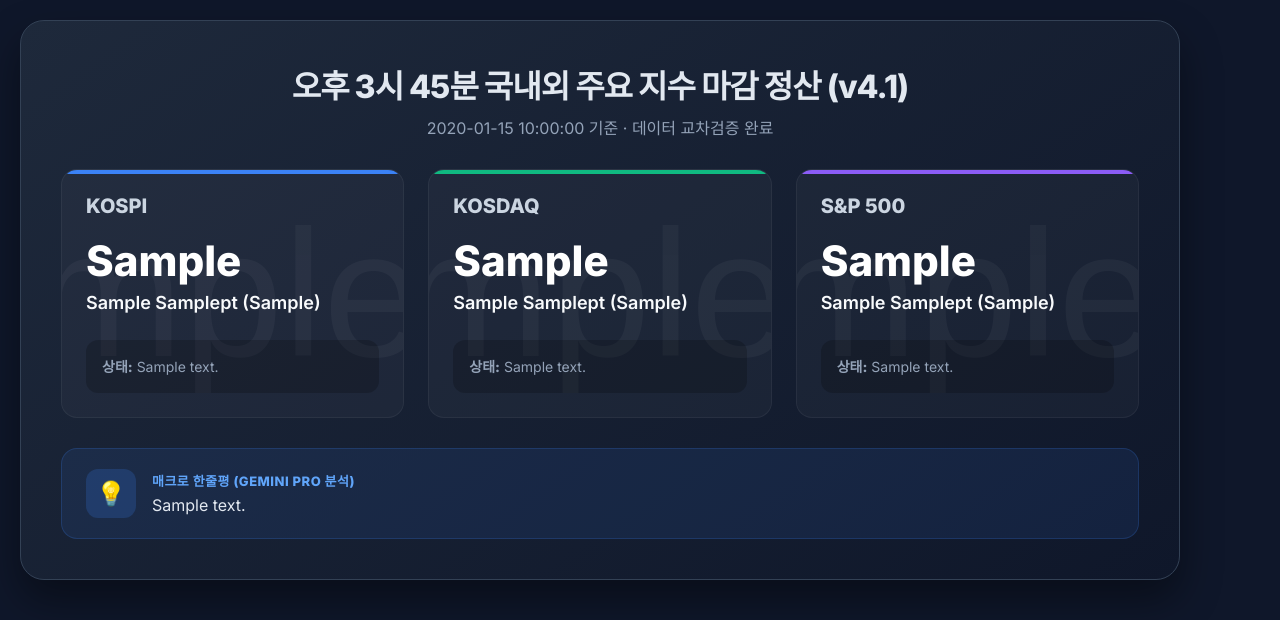
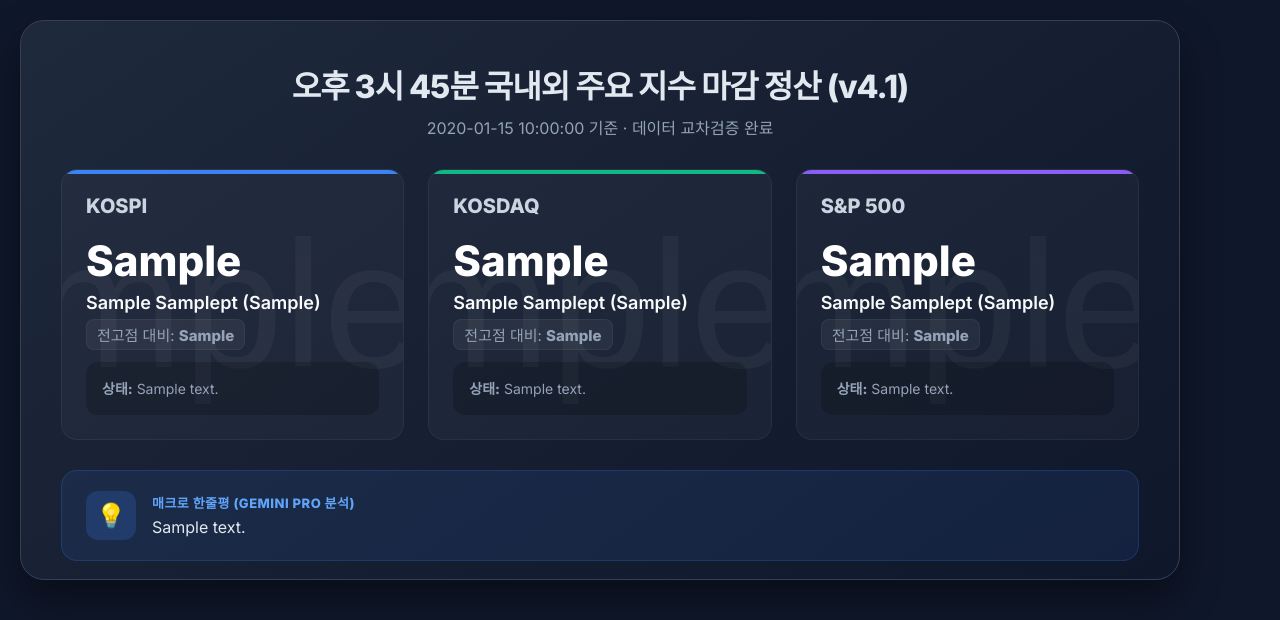
Before and after one commit to yukdal/stock_bot, a Python web app: template templates/infographic_widget.html in a window 1280 px wide. Shown: the top 620 px of the page. Run offline with Jinja, Linux system fonts and the light colour scheme; the template is opened without the code that fills it: most values are stand-ins (such as "Sample title", 1, 10 or a date in 2020).

Commit message:
feat: add local high percentage diff to infographic widget

```diff
--- a/templates/infographic_widget.html
+++ b/templates/infographic_widget.html
@@ -131,6 +131,18 @@
         .down { color: #3B82F6; } /* Blue for down */
         .neutral { color: #94A3B8; }
 
+        .local-high {
+            font-size: 15px;
+            font-weight: 500;
+            color: #94A3B8;
+            margin-top: 6px;
+            background: rgba(255, 255, 255, 0.05);
+            display: inline-block;
+            padding: 4px 10px;
+            border-radius: 8px;
+            border: 1px solid rgba(255, 255, 255, 0.05);
+        }
+
         .comment-box {
             margin-top: auto;
             background: rgba(0, 0, 0, 0.2);
@@ -200,6 +212,9 @@
                     <div class="change {{ kospi_color }}">
                         {{ kospi_arrow }} {{ kospi_pt }}pt ({{ kospi_pct }})
                     </div>
+                    <div class="local-high">
+                        전고점 대비: <strong>{{ kospi_lh }}</strong>
+                    </div>
                 </div>
                 <div class="comment-box">
                     <strong>상태:</strong> {{ kospi_comment }}
@@ -215,6 +230,9 @@
                     <div class="change {{ kosdaq_color }}">
                         {{ kosdaq_arrow }} {{ kosdaq_pt }}pt ({{ kosdaq_pct }})
                     </div>
+                    <div class="local-high">
+                        전고점 대비: <strong>{{ kosdaq_lh }}</strong>
+                    </div>
                 </div>
                 <div class="comment-box">
                     <strong>상태:</strong> {{ kosdaq_comment }}
@@ -229,6 +247,9 @@
                     <div class="price">{{ sp500_close }}</div>
                     <div class="change {{ sp500_color }}">
                         {{ sp500_arrow }} {{ sp500_pt }}pt ({{ sp500_pct }})
+                    </div>
+                    <div class="local-high">
+                        전고점 대비: <strong>{{ sp500_lh }}</strong>
                     </div>
                 </div>
                 <div class="comment-box">
```
Also changed, not shown: infographic_generator.py (+12 -1 lines).
